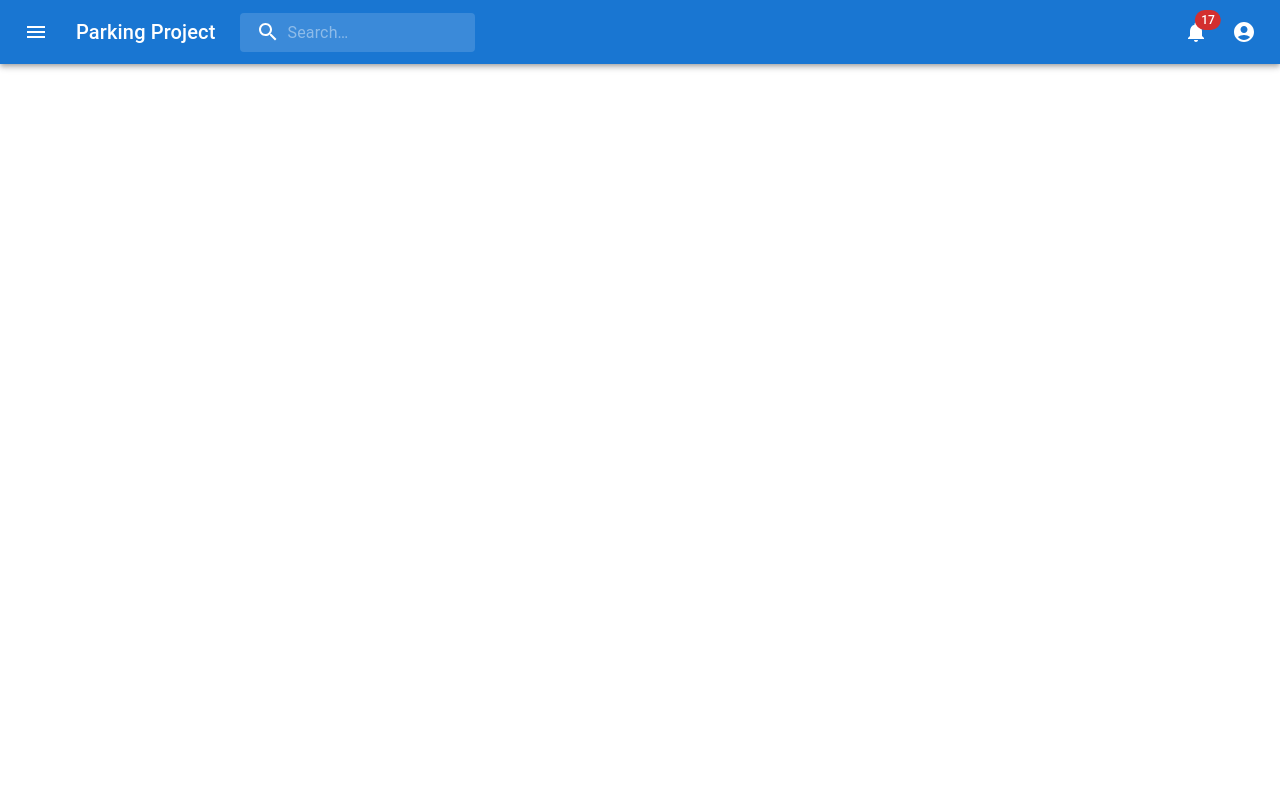
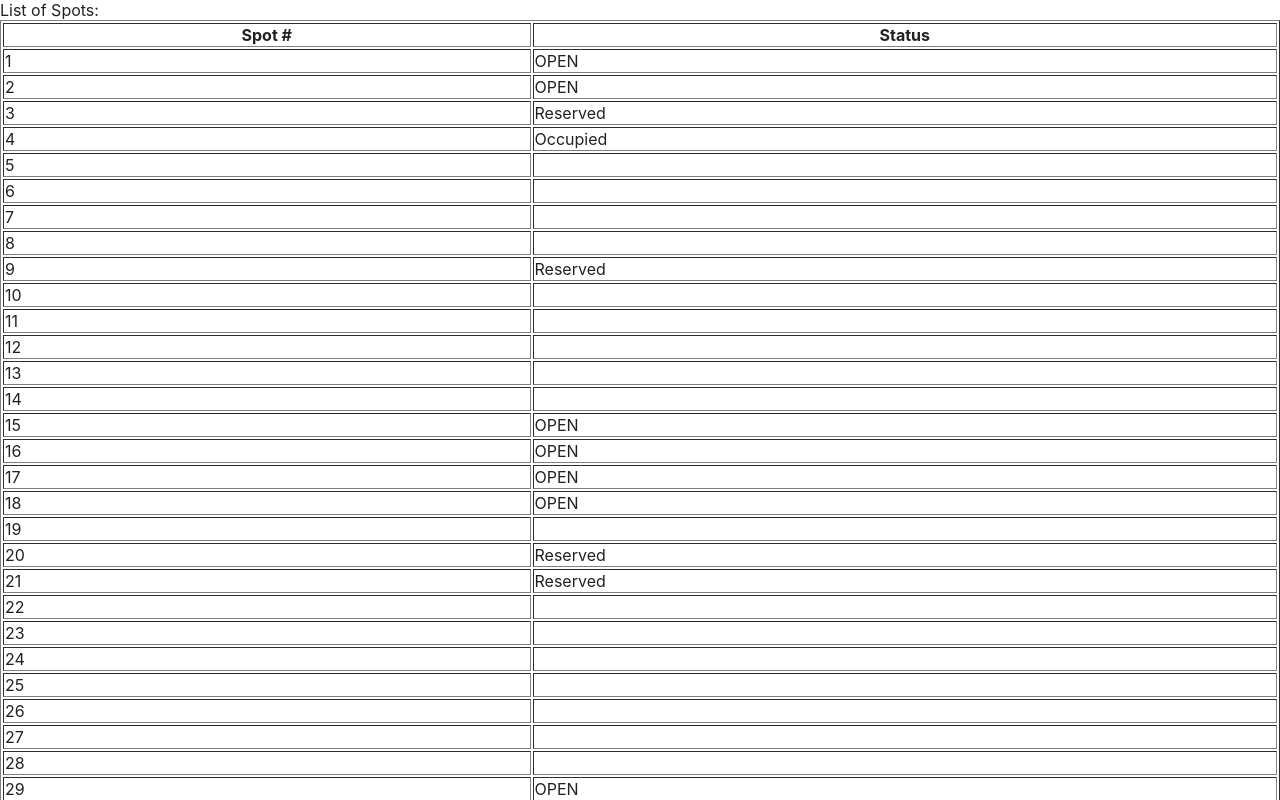
Before and after one commit to hafeefas/HCIParking, a React (Create React App) app: page / in a window 1280 px wide. Both pictures are taken after a click on the button 36 px from the left and 32 px from the top of the page. Built offline with nearby package versions, Linux system fonts and the light colour scheme.

Commit message:
List drawer functional, dummy code added to drawer

```diff
--- a/src/components/Navbar.js
+++ b/src/components/Navbar.js
@@ -1,61 +1,76 @@
-import * as React from 'react';
-import { styled, alpha } from '@mui/material/styles';
-import AppBar from '@mui/material/AppBar';
-import Box from '@mui/material/Box';
-import Toolbar from '@mui/material/Toolbar';
-import IconButton from '@mui/material/IconButton';
-import Typography from '@mui/material/Typography';
-import InputBase from '@mui/material/InputBase';
-import Badge from '@mui/material/Badge';
-import MenuItem from '@mui/material/MenuItem';
-import Menu from '@mui/material/Menu';
-import MenuIcon from '@mui/icons-material/Menu';
-import SearchIcon from '@mui/icons-material/Search';
-import AccountCircle from '@mui/icons-material/AccountCircle';
-import NotificationsIcon from '@mui/icons-material/Notifications';
-import MoreIcon from '@mui/icons-material/MoreVert';
+import * as React from "react";
+import { styled, alpha } from "@mui/material/styles";
+import AppBar from "@mui/material/AppBar";
+import Box from "@mui/material/Box";
+import Toolbar from "@mui/material/Toolbar";
+import IconButton from "@mui/material/IconButton";
+import Typography from "@mui/material/Typography";
+import InputBase from "@mui/material/InputBase";
+import Badge from "@mui/material/Badge";
+import MenuItem from "@mui/material/MenuItem";
+import Menu from "@mui/material/Menu";
+import MenuIcon from "@mui/icons-material/Menu";
+import SearchIcon from "@mui/icons-material/Search";
+import AccountCircle from "@mui/icons-material/AccountCircle";
+import NotificationsIcon from "@mui/icons-material/Notifications";
+import MoreIcon from "@mui/icons-material/MoreVert";
+import Drawer from "@mui/material/Drawer";
 
-const Search = styled('div')(({ theme }) => ({
-  position: 'relative',
+const Search = styled("div")(({ theme }) => ({
+  position: "relative",
   borderRadius: theme.shape.borderRadius,
   backgroundColor: alpha(theme.palette.common.white, 0.15),
-  '&:hover': {
+  "&:hover": {
     backgroundColor: alpha(theme.palette.common.white, 0.25),
   },
   marginRight: theme.spacing(2),
   marginLeft: 0,
-  width: '100%',
-  [theme.breakpoints.up('sm')]: {
+  width: "100%",
+  [theme.breakpoints.up("sm")]: {
     marginLeft: theme.spacing(3),
-    width: 'auto',
+    width: "auto",
   },
 }));
 
-const SearchIconWrapper = styled('div')(({ theme }) => ({
+const SearchIconWrapper = styled("div")(({ theme }) => ({
   padding: theme.spacing(0, 2),
-  height: '100%',
-  position: 'absolute',
-  pointerEvents: 'none',
-  display: 'flex',
-  alignItems: 'center',
-  justifyContent: 'center',
+  height: "100%",
+  position: "absolute",
+  pointerEvents: "none",
+  display: "flex",
+  alignItems: "center",
+  justifyContent: "center",
 }));
 
 const StyledInputBase = styled(InputBase)(({ theme }) => ({
-  color: 'inherit',
-  '& .MuiInputBase-input': {
+  color: "inherit",
+  "& .MuiInputBase-input": {
     padding: theme.spacing(1, 1, 1, 0),
-    // vertical padding + font size from searchIcon
     paddingLeft: `calc(1em + ${theme.spacing(4)})`,
-    transition: theme.transitions.create('width'),
-    width: '100%',
-    [theme.breakpoints.up('md')]: {
-      width: '20ch',
+    transition: theme.transitions.create("width"),
+    width: "100%",
+    [theme.breakpoints.up("md")]: {
+      width: "20ch",
     },
   },
 }));
 
+const StyledIconButton = styled(IconButton)({
+
+  color: "inherit",
+});
+
 export default function PrimarySearchAppBar() {
+  const [isDrawerOpen, setDrawerOpen] = React.useState(false);
+
+  const handleDrawerOpen = () => {
+    setDrawerOpen(true);
+  };
+
+  const handleDrawerClose = () => {
+    setDrawerOpen(false);
+  };
+
   const [anchorEl, setAnchorEl] = React.useState(null);
   const [mobileMoreAnchorEl, setMobileMoreAnchorEl] = React.useState(null);
 
@@ -79,19 +94,19 @@ export default function PrimarySearchAppBar() {
     setMobileMoreAnchorEl(event.currentTarget);
   };
 
-  const menuId = 'primary-search-account-menu';
+  const menuId = "primary-search-account-menu";
   const renderMenu = (
     <Menu
       anchorEl={anchorEl}
       anchorOrigin={{
-        vertical: 'top',
-        horizontal: 'right',
+        vertical: "top",
+        horizontal: "right",
       }}
       id={menuId}
       keepMounted
       transformOrigin={{
-        vertical: 'top',
-        horizontal: 'right',
+        vertical: "top",
+        horizontal: "right",
       }}
       open={isMenuOpen}
       onClose={handleMenuClose}
@@ -101,33 +116,35 @@ export default function PrimarySearchAppBar() {
     </Menu>
   );
 
-  const mobileMenuId = 'primary-search-account-menu-mobile';
+  const mobileMenuId = "primary-search-account-menu-mobile";
   const renderMobileMenu = (
     <Menu
       anchorEl={mobileMoreAnchorEl}
       anchorOrigin={{
-        vertical: 'top',
-        horizontal: 'right',
+        vertical: "top",
+        horizontal: "right",
       }}
       id={mobileMenuId}
       keepMounted
       transformOrigin={{
-        vertical: 'top',
-        horizontal: 'right',
+        vertical: "top",
+        horizontal: "right",
       }}
       open={isMobileMenuOpen}
       onClose={handleMobileMenuClose}
     >
       <MenuItem>
-        <IconButton size="large" aria-label="show 4 new mails" color="inherit">
-          <Badge badgeContent={4} color="error">
-
-          </Badge>
-        </IconButton>
+        <StyledIconButton
+          size="large"
+          aria-label="show 4 new mails"
+          color="inherit"
+        >
+          <Badge badgeContent={4} color="error"></Badge>
+        </StyledIconButton>
         <p>Messages</p>
       </MenuItem>
       <MenuItem>
-        <IconButton
+        <StyledIconButton
           size="large"
           aria-label="show 17 new notifications"
           color="inherit"
@@ -135,19 +152,19 @@ export default function PrimarySearchAppBar() {
           <Badge badgeContent={17} color="error">
             <NotificationsIcon />
           </Badge>
-        </IconButton>
+        </StyledIconButton>
         <p>Notifications</p>
       </MenuItem>
       <MenuItem onClick={handleProfileMenuOpen}>
-        <IconButton
+        <StyledIconButton
           size="large"
-          aria-label="account of current user"
+          aria-label="account of the current user"
           aria-controls="primary-search-account-menu"
           aria-haspopup="true"
           color="inherit"
         >
           <AccountCircle />
-        </IconButton>
+        </StyledIconButton>
         <p>Profile</p>
       </MenuItem>
     </Menu>
@@ -157,20 +174,21 @@ export default function PrimarySearchAppBar() {
     <Box sx={{ flexGrow: 1 }}>
       <AppBar position="static">
         <Toolbar>
-          <IconButton
+          <StyledIconButton
             size="large"
             edge="start"
             color="inherit"
             aria-label="open drawer"
             sx={{ mr: 2 }}
+            onClick={handleDrawerOpen}
           >
             <MenuIcon />
-          </IconButton>
+          </StyledIconButton>
           <Typography
             variant="h6"
             noWrap
             component="div"
-            sx={{ display: { xs: 'none', sm: 'block' } }}
+            sx={{ display: { xs: "none", sm: "block" } }}
           >
             Parking Project
           </Typography>
@@ -180,34 +198,46 @@ export default function PrimarySearchAppBar() {
             </SearchIconWrapper>
             <StyledInputBase
               placeholder="Search…"
-              inputProps={{ 'aria-label': 'search' }}
+              inputProps={{ "aria-label": "search" }}
             />
           </Search>
           <Box sx={{ flexGrow: 1 }} />
-          <Box sx={{ display: { xs: 'none', md: 'flex' } }}>
-            <IconButton
+          <StyledIconButton>
+          <Typography
+            variant="h6"
+            noWrap
+            component="div"
+            sx={{ display: { xs: "none", sm: "block" }, cursor: "pointer" }}
+            onClick={handleDrawerOpen}
+          >
+            List
+          </Typography>
+          </StyledIconButton>
+          <Box sx={{ display: { xs: "none", md: "flex" } }}>
+            <StyledIconButton
               size="large"
               aria-label="show 17 new notifications"
               color="inherit"
             >
+
               <Badge badgeContent={17} color="error">
                 <NotificationsIcon />
               </Badge>
-            </IconButton>
-            <IconButton
+            </StyledIconButton>
+            <StyledIconButton
               size="large"
               edge="end"
-              aria-label="account of current user"
+              aria-label="account of the current user"
               aria-controls={menuId}
               aria-haspopup="true"
               onClick={handleProfileMenuOpen}
               color="inherit"
             >
               <AccountCircle />
-            </IconButton>
+            </StyledIconButton>
           </Box>
-          <Box sx={{ display: { xs: 'flex', md: 'none' } }}>
-            <IconButton
+          <Box sx={{ display: { xs: "flex", md: "none" } }}>
+            <StyledIconButton
               size="large"
               aria-label="show more"
               aria-controls={mobileMenuId}
@@ -216,12 +246,173 @@ export default function PrimarySearchAppBar() {
               color="inherit"
             >
               <MoreIcon />
-            </IconButton>
+            </StyledIconButton>
           </Box>
         </Toolbar>
       </AppBar>
       {renderMobileMenu}
       {renderMenu}
+      <Drawer
+        anchor="top"
+        open={isDrawerOpen}
+        onClose={handleDrawerClose}
+      >
+        List of Spots: {/* seed code--put into indiv component later */}
+        <table border="1">
+        <tr>
+            <th>Spot #</th>
+            <th>Status</th>
+        </tr>
+        <tr>
+            <td>1</td>
+            <td>OPEN</td>
+        </tr>
+        <tr>
+            <td>2</td>
+            <td>OPEN</td>
+        </tr>
+        <tr>
+            <td>3</td>
+            <td>Reserved</td>
+        </tr>
+        <tr>
+            <td>4</td>
+            <td>Occupied</td>
+        </tr>
+        <tr>
+            <td>5</td>
+            <td></td>
+        </tr>
+        <tr>
+            <td>6</td>
+            <td></td>
+        </tr>
+        <tr>
+            <td>7</td>
+            <td></td>
+        </tr>
+        <tr>
+            <td>8</td>
+            <td></td>
+        </tr>
+        <tr>
+            <td>9</td>
+            <td>Reserved</td>
+        </tr>
+        <tr>
+            <td>10</td>
+            <td></td>
+        </tr>
+        <tr>
+            <td>11</td>
+            <td></td>
+        </tr>
+        <tr>
+            <td>12</td>
+            <td></td>
+        </tr>
+        <tr>
+            <td>13</td>
+            <td></td>
+        </tr>
+        <tr>
+            <td>14</td>
+            <td></td>
+        </tr>
+        <tr>
+            <td>15</td>
+            <td>OPEN</td>
+        </tr>
+        <tr>
+            <td>16</td>
+            <td>OPEN</td>
+        </tr>
+        <tr>
+            <td>17</td>
+            <td>OPEN</td>
+        </tr>
+        <tr>
+            <td>18</td>
+            <td>OPEN</td>
+        </tr>
+        <tr>
+            <td>19</td>
+            <td></td>
+        </tr>
+        <tr>
+            <td>20</td>
+            <td>Reserved</td>
+        </tr>
+        <tr>
+            <td>21</td>
+            <td>Reserved</td>
+        </tr>
+        <tr>
+            <td>22</td>
+            <td></td>
+        </tr>
+        <tr>
+            <td>23</td>
+            <td></td>
+        </tr>
+        <tr>
+            <td>24</td>
+            <td></td>
+        </tr>
+        <tr>
+            <td>25</td>
+            <td></td>
+        </tr>
+        <tr>
+            <td>26</td>
+            <td></td>
+        </tr>
+        <tr>
+            <td>27</td>
+            <td></td>
+        </tr>
+        <tr>
+            <td>28</td>
+            <td></td>
+        </tr>
+        <tr>
+            <td>29</td>
+            <td>OPEN</td>
+        </tr>
+        <tr>
+            <td>30</td>
+            <td></td>
+        </tr>
+        <tr>
+            <td>31</td>
+            <td></td>
+        </tr>
+        <tr>
+            <td>32</td>
+            <td></td>
+        </tr>
+        <tr>
+            <td>33</td>
+            <td></td>
+        </tr>
+        <tr>
+            <td>34</td>
+            <td></td>
+        </tr>
+        <tr>
+            <td>35</td>
+            <td></td>
+        </tr>
+        <tr>
+            <td>36</td>
+            <td></td>
+        </tr>
+        <tr>
+            <td>37</td>
+            <td>Reserved</td>
+        </tr>
+    </table>
+      </Drawer>
     </Box>
   );
 }
--- a/src/styles.css
+++ b/src/styles.css
@@ -0,0 +1,20 @@
+table {
+  border-collapse: collapse;
+  width: 300px; /* Adjust the width as needed */
+}
+
+table,
+th,
+td {
+  border: 1px solid black;
+}
+
+th,
+td {
+  padding: 8px;
+  text-align: center; /* Center align text in cells */
+}
+
+th {
+  background-color: #f2f2f2;
+}
```
